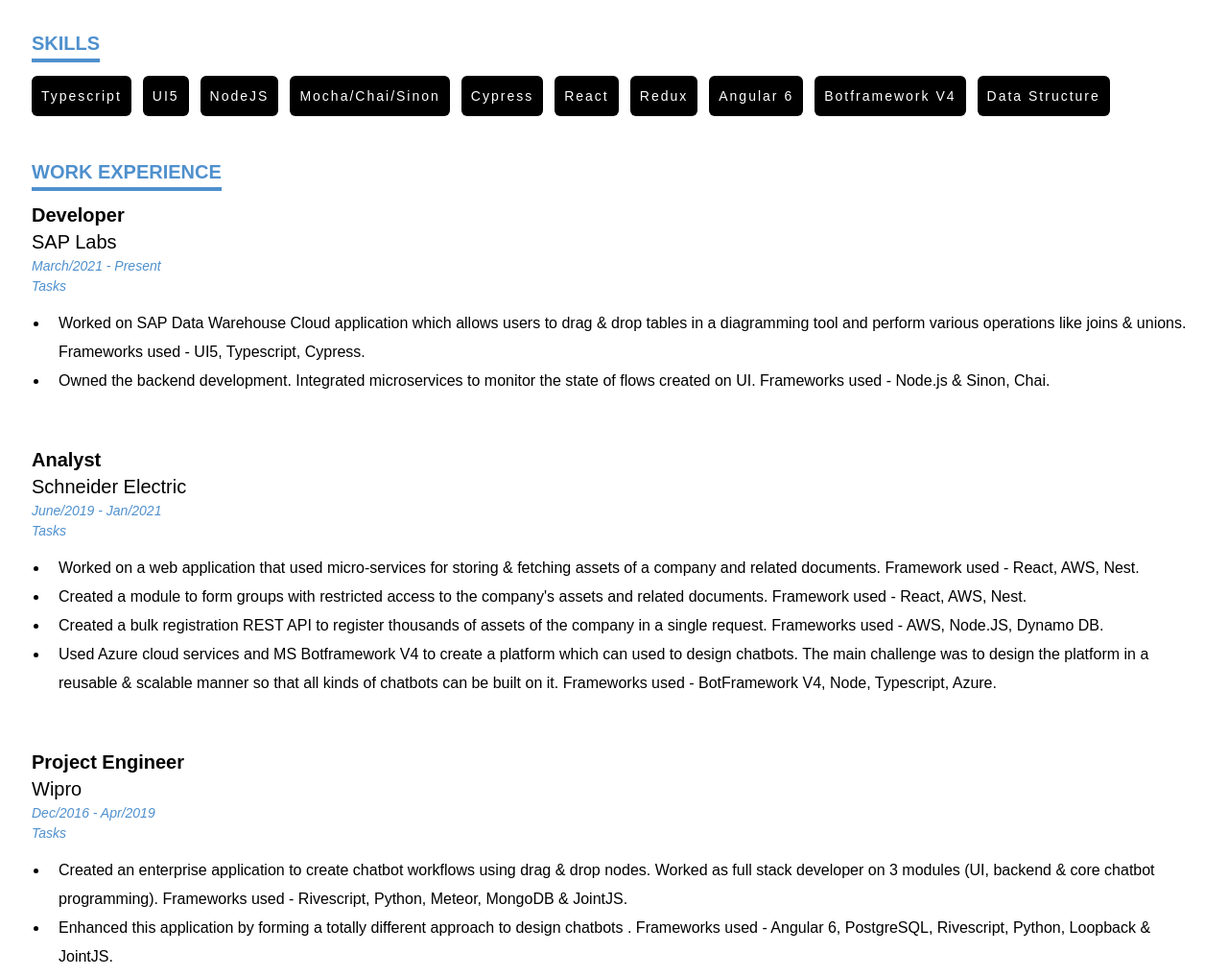
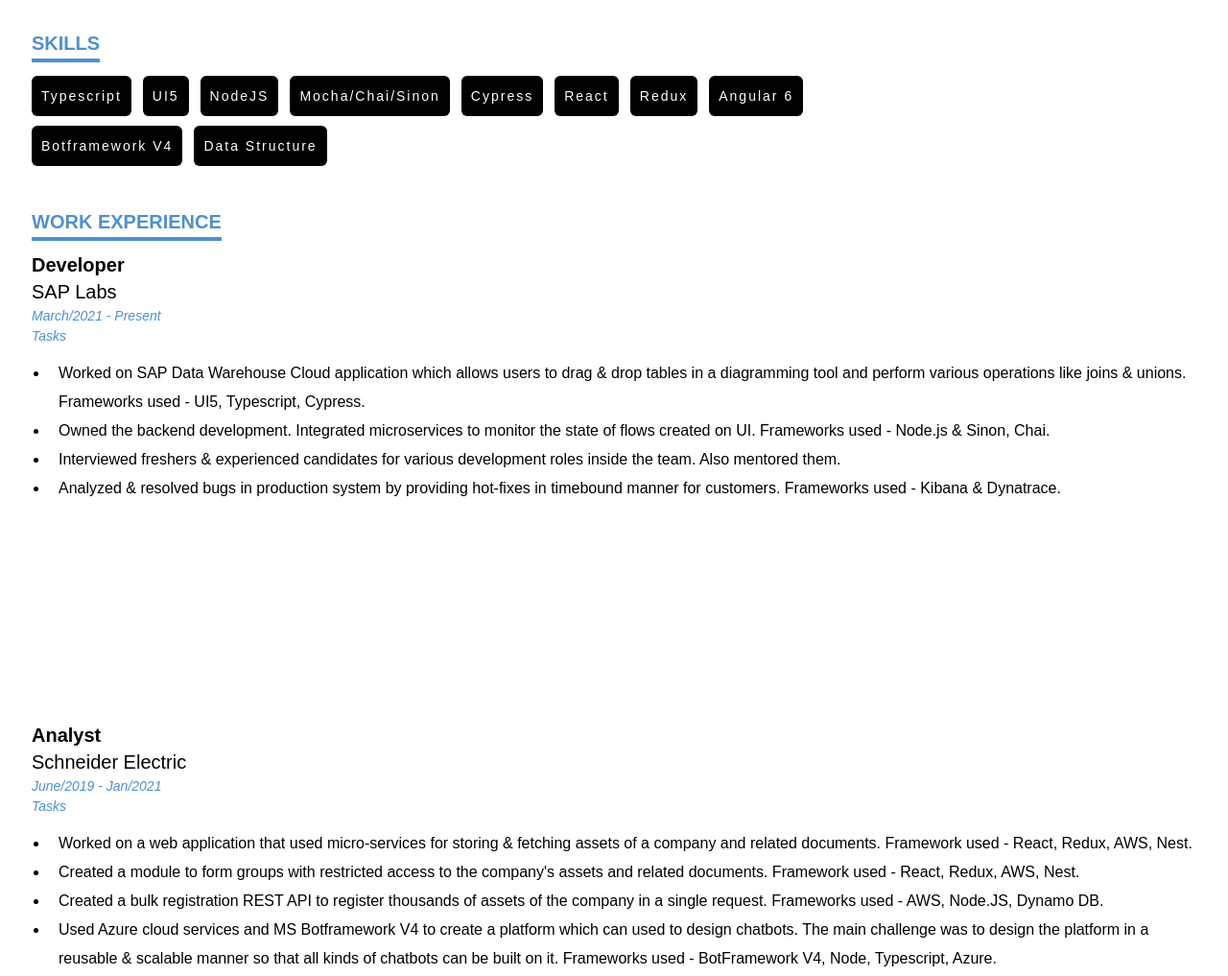
Before and after one commit to Yasachandra/resume, a plain HTML site: page index.html in a window 1280 px wide. Shown: the part 320-1337 px from the top of the page at 96% size. Drawn offline with Linux system fonts and the light colour scheme.

Commit message:
Update resume

```diff
--- a/index.html
+++ b/index.html
@@ -54,6 +54,8 @@
                     <div class="skill">React</div>
                     <div class="skill">Redux</div>
                     <div class="skill">Angular 6</div>
+                </div>
+                <div class="white-text" style="display: flex;margin-top: 10px;">
                     <div class="skill">Botframework V4</div>
                     <div class="skill">Data Structure</div>
                 </div>
@@ -72,8 +74,15 @@
                         <li>
                             Owned the backend development. Integrated microservices to monitor the state of flows created on UI. Frameworks used - Node.js & Sinon, Chai.
                         </li>
+                        <li>
+                            Interviewed freshers & experienced candidates for various development roles inside the team. Also mentored them.
+                        </li>
+                        <li>
+                            Analyzed & resolved bugs in production system by providing hot-fixes in timebound manner for customers. Frameworks used - Kibana & Dynatrace.
+                        </li>
                     </ul>
                 </div>
+                <div style="height:175px;"></div>
                 <div class="work-experience-panel">
                     <div class="work-experience-panel-position">Analyst</div>
                     <div class="work-experience-panel-company">Schneider Electric</div>
@@ -81,10 +90,10 @@
                     <div class="blue-text work-experience-panel-sub-heading">Tasks</div>
                     <ul>
                         <li>
-                            Worked on a web application that used micro-services for storing & fetching assets of a company and related documents. Framework used - React, AWS, Nest.
+                            Worked on a web application that used micro-services for storing & fetching assets of a company and related documents. Framework used - React, Redux, AWS, Nest.
                         </li>
                         <li>
-                            Created a module to form groups with restricted access to the company's assets and related documents. Framework used - React, AWS, Nest.
+                            Created a module to form groups with restricted access to the company's assets and related documents. Framework used - React, Redux, AWS, Nest.
                         </li>
                         <li>
                             Created a bulk registration REST API to register thousands of assets of the company in a single request. Frameworks used - AWS, Node.JS, Dynamo DB.
```
Also changed, not shown: 1 other file.
